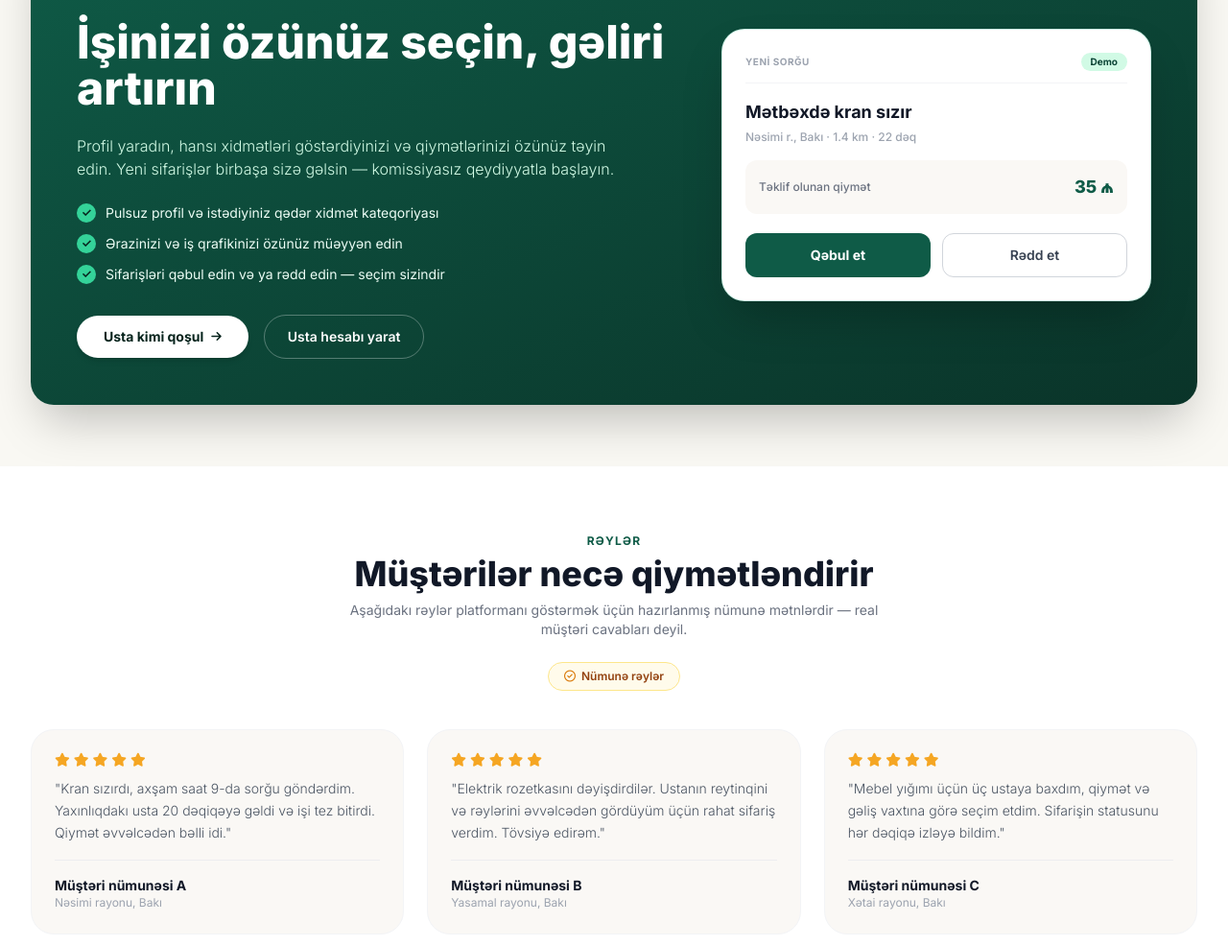
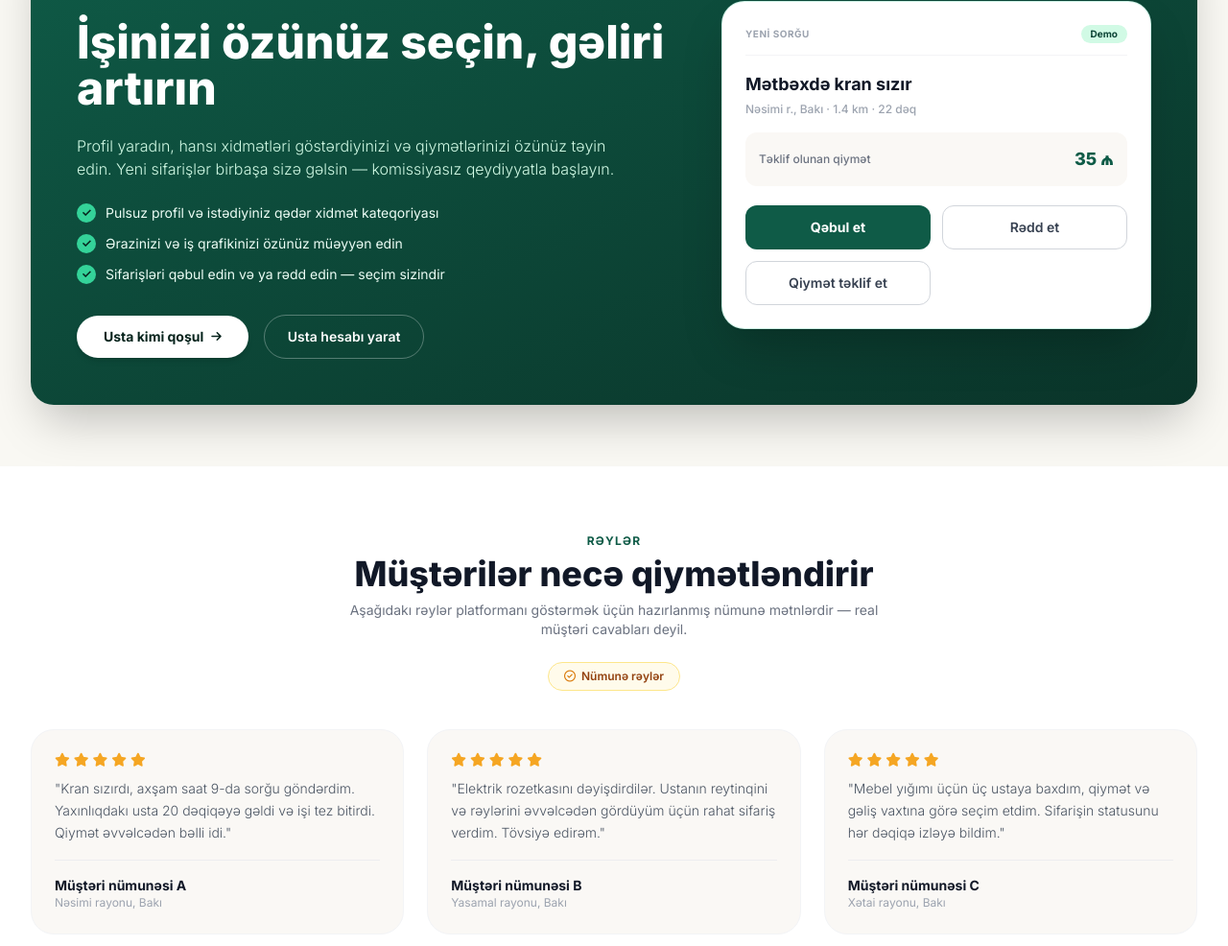
Before and after one commit to kaenly48/ustatap, a plain HTML site: page index.html in a window 1280 px wide. Shown: the part 3729-4715 px from the top of the page at 96% size. Drawn offline with nearby package versions, Linux system fonts and the light colour scheme.

Commit message:
qiymət təklif et button yaradıldı

```diff
--- a/index.html
+++ b/index.html
@@ -882,6 +882,9 @@
                                 <button onclick="handleDemoAction(false)" class="border border-gray-300 hover:border-gray-400 text-gray-700 font-semibold py-3 px-4 rounded-xl text-sm transition-all text-center">
                                     Rədd et
                                 </button>
+                                <button onclick="handleDemoAction(false)" class="border border-gray-300 hover:border-gray-400 text-gray-700 font-semibold py-3 px-4 rounded-xl text-sm transition-all text-center">
+                                    Qiymət təklif et
+                                </button>
                             </div>
                             <div id="demoFeedback" class="hidden text-center text-xs font-bold pt-3"></div>
                         </div>
@@ -1007,7 +1010,7 @@
                         <div class="faq-content hidden px-6 pb-5 text-sm text-gray-600 leading-relaxed">
                             Ödəniş Nağd və ya Sifariş bitdikdən sonra Kart vasitəsilə ustanın özünə birbaşa ödənilir. UstaTap platforması heç bir gizli komissiya tutmur.
                         </div>
-                    </div>
+                    </div
 
                     <!-- Item 2 -->
                     <div class="faq-item">
```
